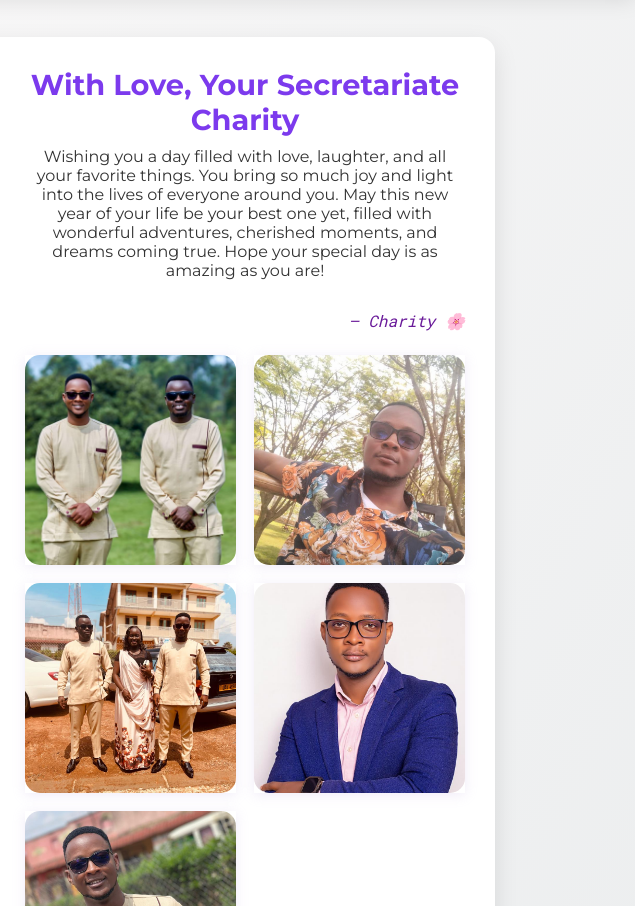
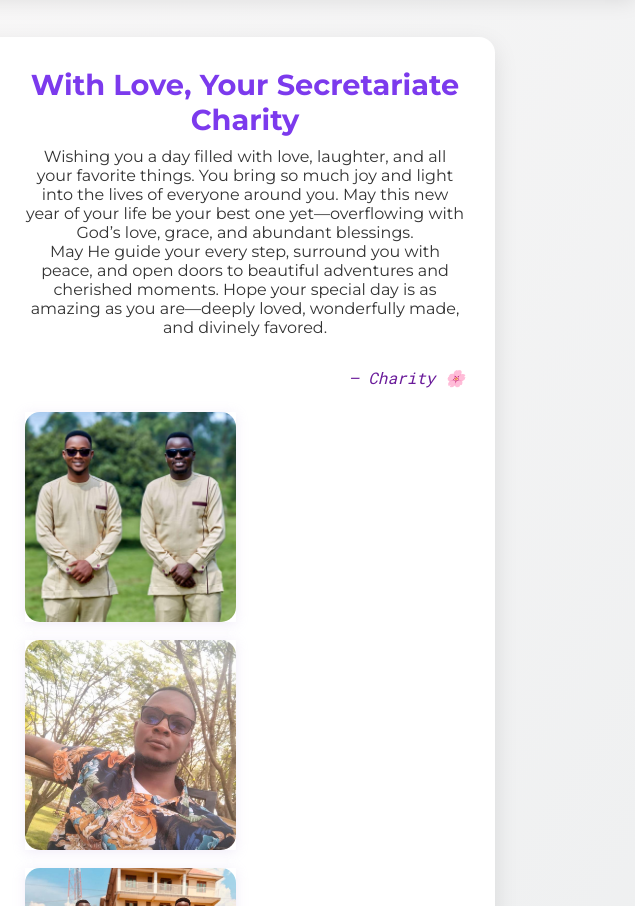
Before and after one commit to charityfae/CBW, a plain HTML site: page index.html in a window 1280 px wide. Shown: the part 119-1025 px from the top of the page, 645-1280 px from the left. Drawn offline with Linux system fonts and the light colour scheme.

Commit message:
Update index.html

```diff
--- a/index.html
+++ b/index.html
@@ -208,9 +208,11 @@
     <div class="content-section">
       <div class="title">With Love, Your Secretariate Charity</div>
       <div class="paragraph">
-       Wishing you a day filled with love, laughter, and all your favorite things. You bring so much joy and light into the lives of everyone around you.
-May this new year of your life be your best one yet, filled with wonderful adventures, cherished moments, and dreams coming true.
-Hope your special day is as amazing as you are!
+      Wishing you a day filled with love, laughter, and all your favorite things. You bring so much joy and light into the lives of everyone around you.
+     May this new year of your life be your best one yet—overflowing with God’s love, grace, and abundant blessings.<br>May He guide your every step, surround you with peace, and open doors to beautiful adventures and cherished moments.
+     Hope your special day is as amazing as you are—deeply loved, wonderfully made, and divinely favored.
+
+
       </div>
       <div class="signature">
         — Charity 🌸
@@ -225,12 +227,13 @@ Hope your special day is as amazing as you are!
               <span style="font-size:2em; display:block; margin-bottom:8px;">💖</span>
               <p>
                 Having you in my life has never been a dull moment but brighter.<br>
-                 Can't wait for the countless adventures we'll have.<br>
+                Can't wait for the countless adventures we'll have.<br>
                 Happy Birthday, Caesar!
               </p>
             </div>
           </div>
         </div>
+        <br>
         <div class="flip-card">
           <div class="flip-card-inner">
             <div class="flip-card-front">
@@ -239,13 +242,14 @@ Hope your special day is as amazing as you are!
             <div class="flip-card-back">
               <span style="font-size:2em; display:block; margin-bottom:8px;">🌟</span>
               <p>
-                You inspire me every single day with your kindness, strength, laughter and vigour.<br>
+                You inspire me every single day with your kindness, strength, laughter and your transcending words.<br>
                 I am endlessly grateful for your life and for every memory we've create together.<br>
-                You are my safe space.
+
               </p>
             </div>
           </div>
         </div>
+        <br>
         <div class="flip-card">
           <div class="flip-card-inner">
             <div class="flip-card-front">
@@ -261,21 +265,24 @@ Hope your special day is as amazing as you are!
             </div>
           </div>
         </div>
+        <br>
         <div class="flip-card">
           <div class="flip-card-inner">
             <div class="flip-card-front">
               <img src="IMG-20250728-WA0015.jpg" alt="Birthday 4">
             </div>
+            <br>
             <div class="flip-card-back">
               <span style="font-size:2em; display:block; margin-bottom:8px;">🎂</span>
               <p>
-                I love the way you make every day brighter and every moment sweeter.<br>
+                I love the way you are selfless and make every moment sweeter.<br>
                 May this year bring you all the love, success, and dreams you deserve.<br>
                 Happy Birthday!
               </p>
             </div>
           </div>
         </div>
+        <br>
         <div class="flip-card">
           <div class="flip-card-inner">
             <div class="flip-card-front">
@@ -286,7 +293,7 @@ Hope your special day is as amazing as you are!
               <p>
                 No words can express how much you mean to me.<br>
               <br>
-                Here’s to more adventures, laughter, and love and beating you in cards.
+                Here’s to more adventures, laughter, and love and beating you in cards..haha.
               </p>
             </div>
           </div>
```
